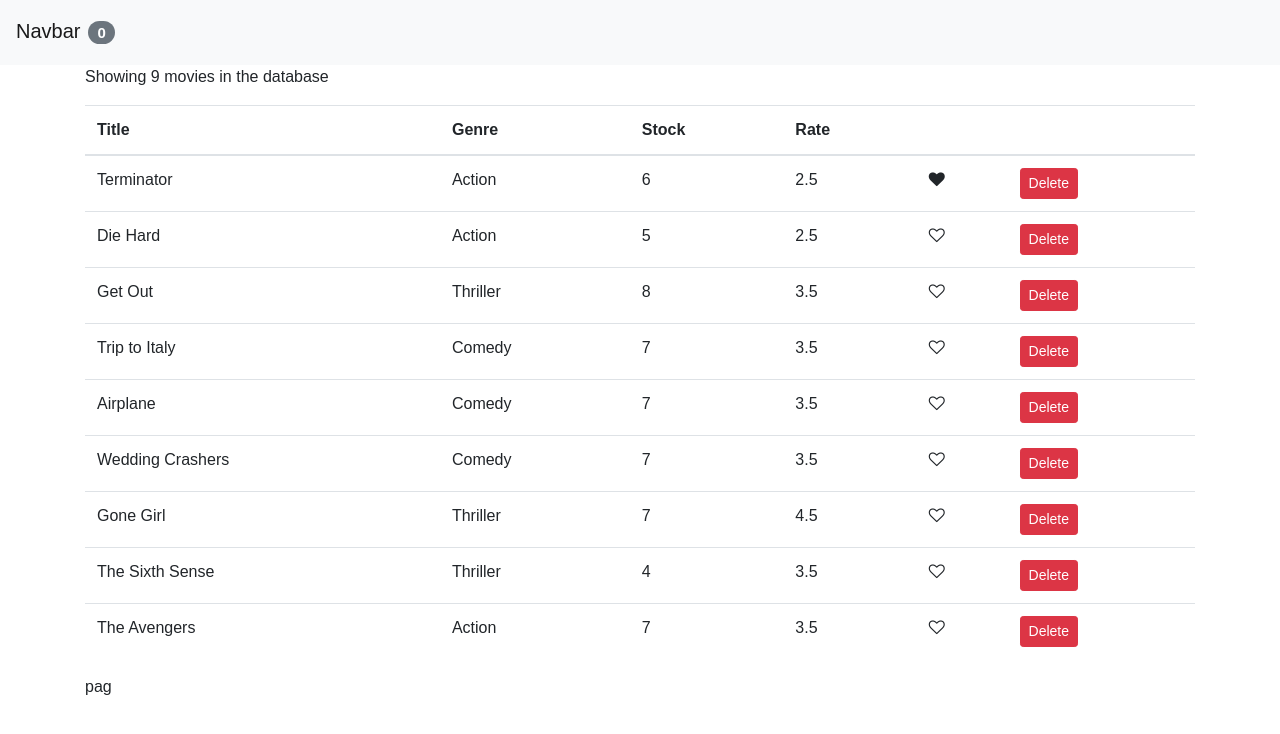
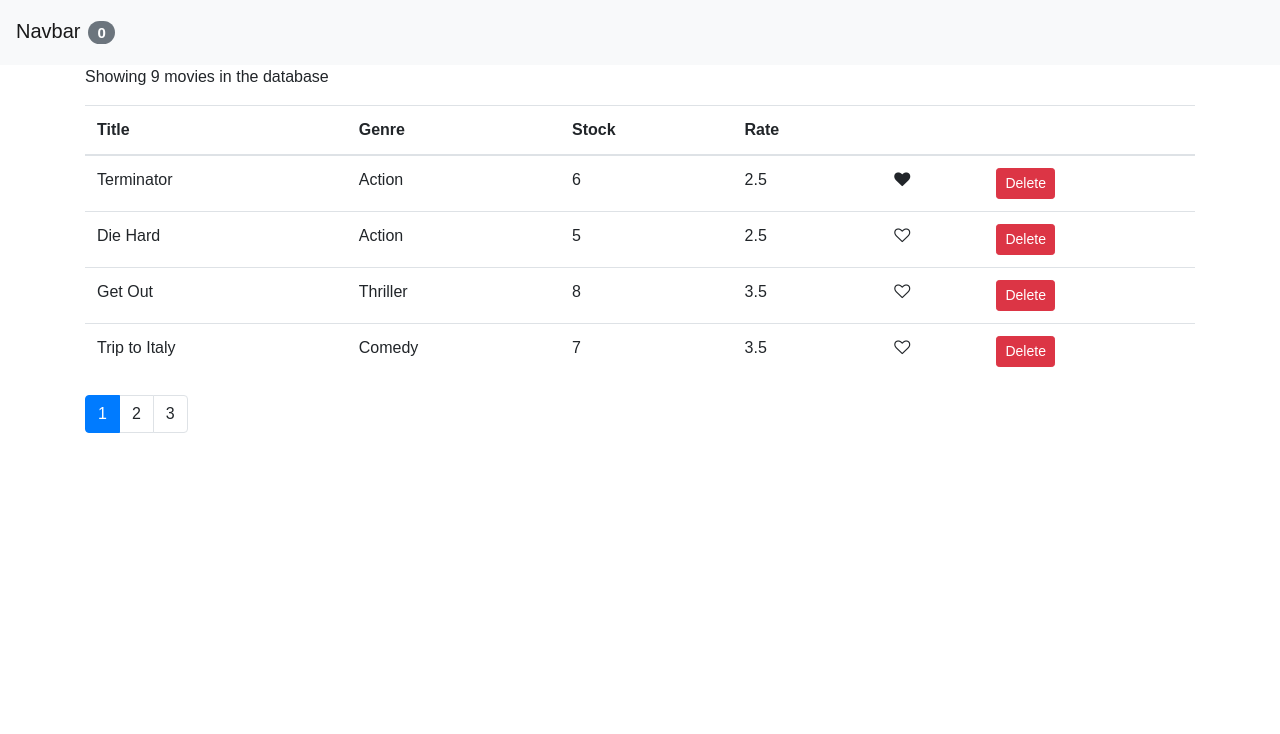
Before and after one commit to sahilpatel18/MovieApp, a React (Create React App) app: page / in a window 1280 px wide. Shown: the top 734 px of the page. Built offline with nearby package versions, Linux system fonts and the light colour scheme.

Commit message:
handling page changes and paginating data

```diff
--- a/package.json
+++ b/package.json
@@ -8,6 +8,7 @@
     "@testing-library/user-event": "^7.2.1",
     "bootstrap": "^4.1.1",
     "font-awesome": "^4.7.0",
+    "lodash": "^4.17.10",
     "react": "^16.13.1",
     "react-dom": "^16.13.1",
     "react-scripts": "3.4.1"
--- a/src/components/Movies.js
+++ b/src/components/Movies.js
@@ -2,10 +2,11 @@
 import { getMovies } from "../services/fakeMovieService";
 import Like from "./common/Like";
 import Pagination from "./common/Pagination";
-
+import { paginate } from "../utils/paginate";
 export default class Movies extends Component {
   state = {
     movies: getMovies(),
+    currentPage: 1,
     pageSize: 4,
   };
 
@@ -22,14 +23,17 @@
     this.setState({ movies });
   };
 
-
-  handlePageChange = page => {
-    console.log(page);
-  }
+  handlePageChange = (page) => {
+    this.setState({ currentPage: page });
+  };
 
   render() {
     const { length: count } = this.state.movies;
+    const { pageSize, currentPage, movies: allMovies } = this.state;
+
     if (count === 0) return <p>There are no movies in the database</p>;
+
+    const movies = paginate(allMovies, currentPage, pageSize);
 
     return (
       <>
@@ -46,7 +50,7 @@
             </tr>
           </thead>
           <tbody>
-            {this.state.movies.map((movie) => (
+            {movies.map((movie) => (
               <tr key={movie._id}>
                 <td>{movie.title}</td>
                 <td>{movie.genre.name}</td>
@@ -70,7 +74,12 @@
             ))}
           </tbody>
         </table>
-        <Pagination itemsCount={count} pageSize={this.state.pageSize} onPageChange={this.handlePageChange} />
+        <Pagination
+          itemsCount={count}
+          pageSize={pageSize}
+          currentPage={currentPage}
+          onPageChange={this.handlePageChange}
+        />
       </>
     );
   }
--- a/src/components/common/Pagination.js
+++ b/src/components/common/Pagination.js
@@ -1,9 +1,30 @@
-import React from 'react'
+import React from "react";
+import _ from "lodash";
 
 const Pagination = (props) => {
-    return (
-        <div>pag</div>
-    )
-}
+  const { itemsCount, pageSize, currentPage, onPageChange } = props;
+  console.log(currentPage);
 
-export default Pagination
+  const pagesCount = Math.ceil(itemsCount / pageSize);
+  if (pagesCount === 1) return null;
+  const pages = _.range(1, pagesCount + 1);
+
+  return (
+    <nav>
+      <ul className='pagination'>
+        {pages.map((page) => (
+          <li
+            key={page}
+            className={page === currentPage ? "page-item active" : "page-item"}
+          >
+            <a className='page-link' onClick={() => onPageChange(page)}>
+              {page}
+            </a>
+          </li>
+        ))}
+      </ul>
+    </nav>
+  );
+};
+
+export default Pagination;
--- /dev/null
+++ b/src/utils/paginate.js
@@ -0,0 +1,6 @@
+import _ from "lodash";
+
+export function paginate(items, pageNumber, pageSize) {
+  const startIndex = (pageNumber - 1) * pageSize;
+  return _(items).slice(startIndex).take(pageSize).value();
+}
```
Also changed, not shown: 1 other file (tests, documents, lock files or other folders).
